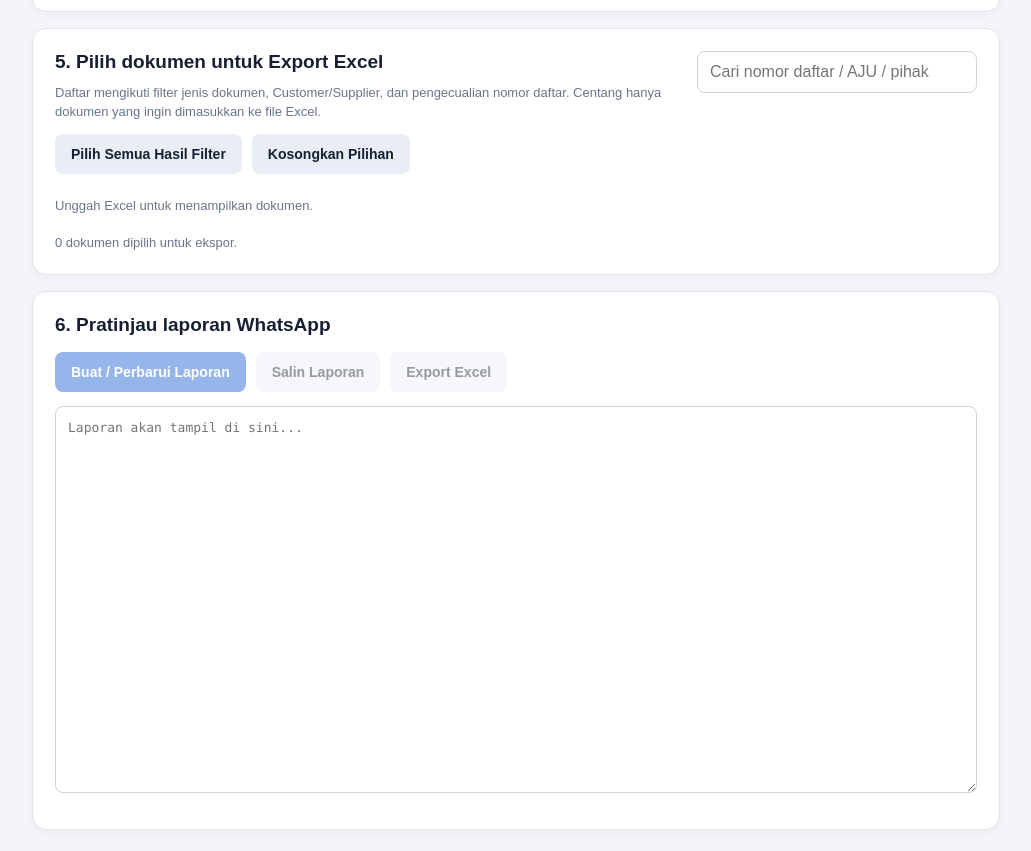
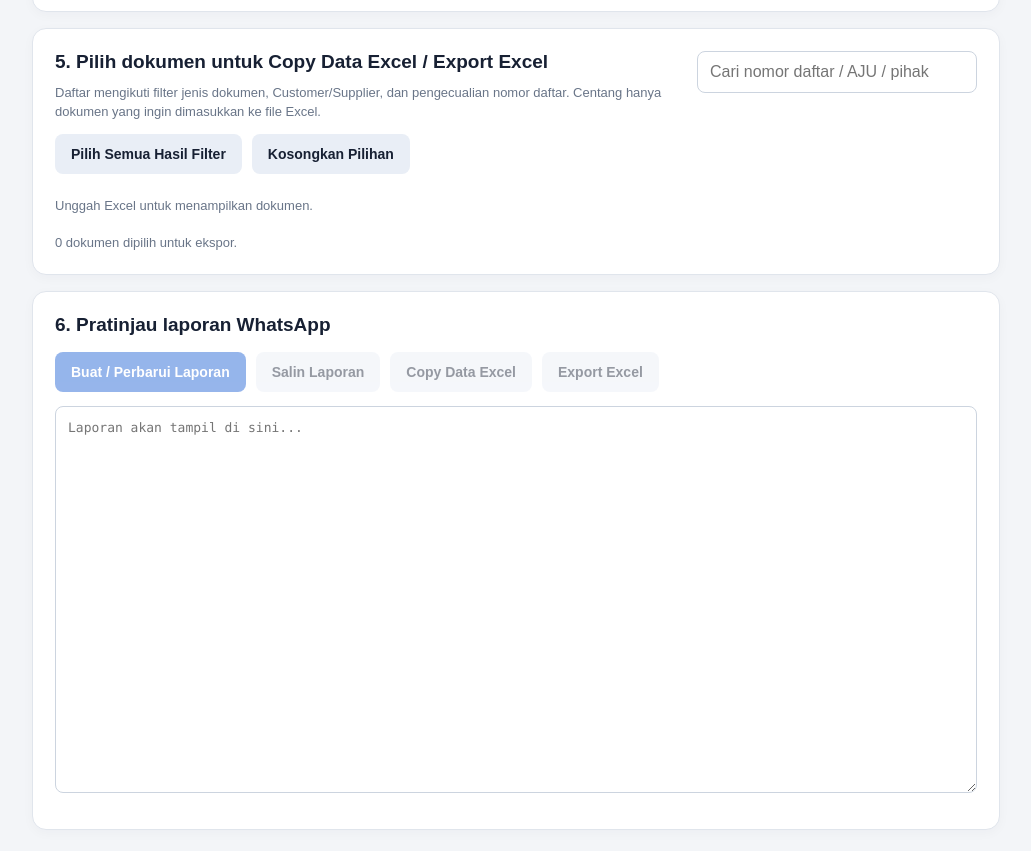
Before and after one commit to rezafa825-beep/exim-whatsapp-report-generator, a plain HTML site: page index.html in a window 1280 px wide. Shown: the part 1397-2248 px from the top of the page, without its empty margins (124-1155 px from the left). Drawn offline with Linux system fonts and the light colour scheme.

Commit message:
Add Copy Data Excel action

```diff
--- a/index.html
+++ b/index.html
@@ -77,7 +77,7 @@
     <section class="panel">
       <div class="section-title">
         <div>
-          <h2>5. Pilih dokumen untuk Export Excel</h2>
+          <h2>5. Pilih dokumen untuk Copy Data Excel / Export Excel</h2>
           <p class="hint">Daftar mengikuti filter jenis dokumen, Customer/Supplier, dan pengecualian nomor daftar. Centang hanya dokumen yang ingin dimasukkan ke file Excel.</p>
         </div>
         <input id="exportSearch" type="search" placeholder="Cari nomor daftar / AJU / pihak" aria-label="Cari dokumen untuk ekspor">
@@ -94,6 +94,7 @@
       <div class="actions">
         <button id="generateBtn" disabled>Buat / Perbarui Laporan</button>
         <button id="copyBtn" class="secondary" disabled>Salin Laporan</button>
+        <button id="copyExcelBtn" class="secondary" disabled>Copy Data Excel</button>
         <button id="exportBtn" class="secondary" disabled>Export Excel</button>
       </div>
       <textarea id="output" rows="18" placeholder="Laporan akan tampil di sini..." spellcheck="false"></textarea>
```
